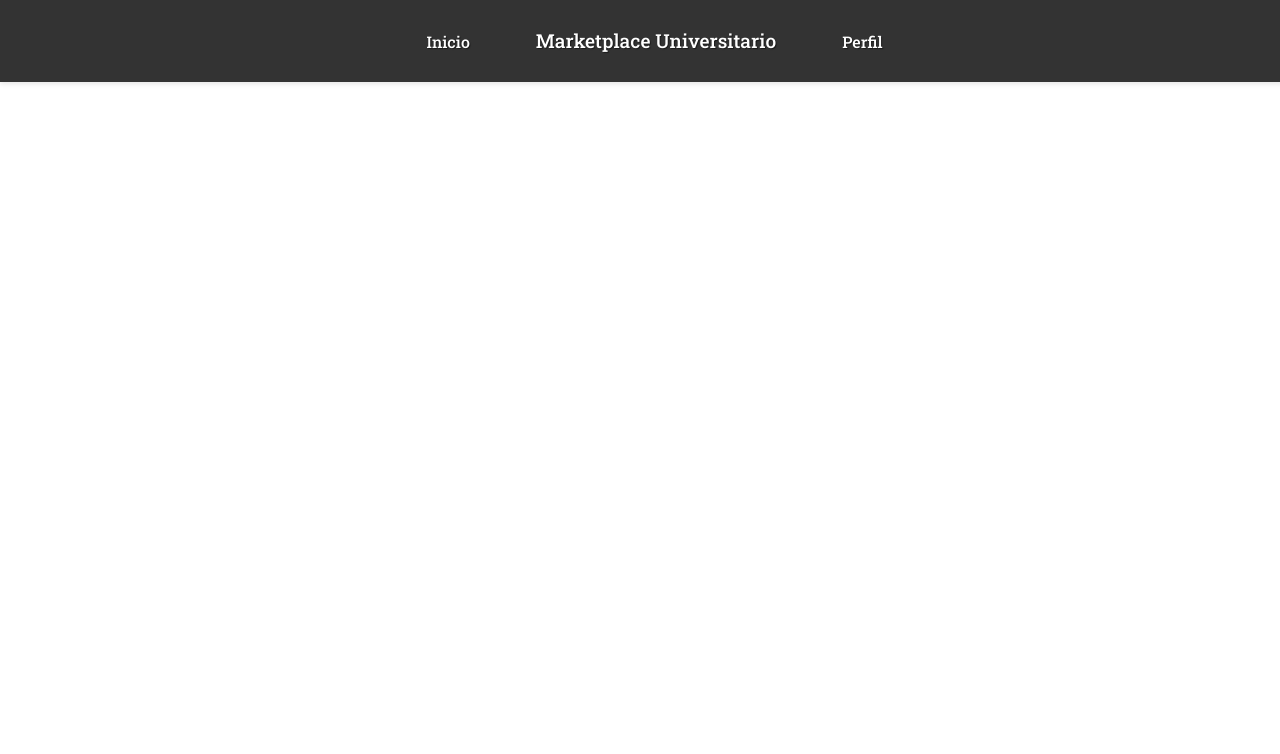
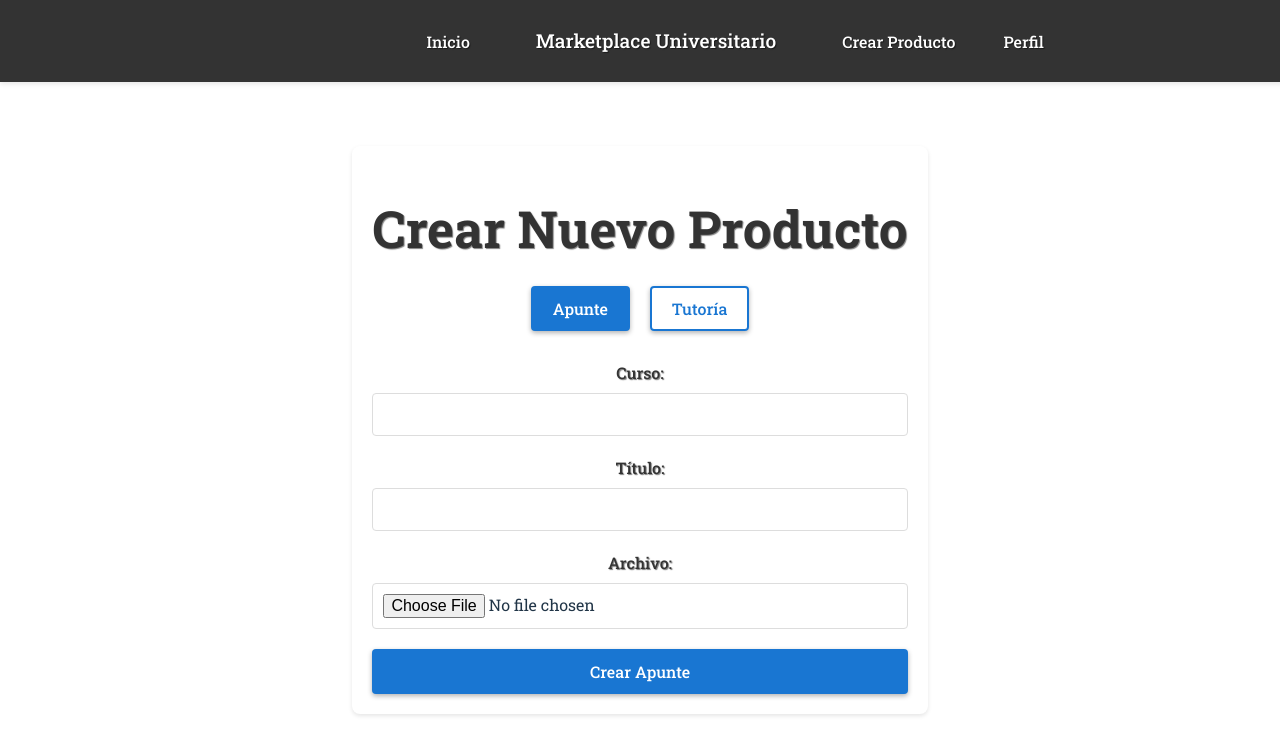
Before and after one commit to rzyuras/universitymarketplace-frontend, a React (Create React App) app: page /crear-producto in a window 1280 px wide. Shown: the top 754 px of the page. Built offline with nearby package versions, Linux system fonts and the light colour scheme; no server answers.

Commit message:
Vista Agregar Producto

```diff
--- a/src/App.js
+++ b/src/App.js
@@ -7,6 +7,7 @@ import MarketplacePage from './pages/MarketplacePage';
 import Navbar from './components/Navbar';
 import ProtectedRoute from './pages/ProtectedRoute';
 import { useAuth0 } from '@auth0/auth0-react';
+import CreateProductPage from './pages/CreateProductPage';
 
 function App() {
   const { isAuthenticated } = useAuth0();
@@ -25,6 +26,7 @@ function App() {
         <Route element={<ProtectedRoute />}>
           <Route path="/perfil" element={<ProfilePage />} />
           <Route path="/marketplace" element={<MarketplacePage />} />
+          <Route path="/crear-producto" element={<CreateProductPage />} />
         </Route>
       </Routes>
     </>
--- a/src/components/Navbar.js
+++ b/src/components/Navbar.js
@@ -20,6 +20,7 @@ const Navbar = () => {
             </div>
 
             <div className="navbar-right">
+                <button onClick={() => navigate('/crear-producto')}>Crear Producto</button>
                 <button onClick={() => navigate('/perfil')}>Perfil</button>
                 {isAuthenticated && <LogoutButton />}
             </div>
--- /dev/null
+++ b/src/pages/CreateProductPage.js
@@ -0,0 +1,151 @@
+import React, { useState } from 'react';
+import './CreateProductStyles.css';
+
+const CreateProductPage = () => {
+  const [productType, setProductType] = useState('note'); // 'note' o 'tutoring'
+  const [formData, setFormData] = useState({
+    // Campos comunes
+    course: '',
+
+    // Campos para notas
+    title: '',
+    file: null,
+
+    // Campos para tutorías
+    description: '',
+    location: '',
+    start_time: '',
+    end_time: '',
+  });
+
+  const handleInputChange = (e) => {
+    const { name, value } = e.target;
+    setFormData(prev => ({
+      ...prev,
+      [name]: value
+    }));
+  };
+
+  const handleFileChange = (e) => {
+    setFormData(prev => ({
+      ...prev,
+      file: e.target.files[0]
+    }));
+  };
+
+  const handleSubmit = (e) => {
+    e.preventDefault();
+    // Aquí iría la lógica para enviar al backend
+    console.log('Form submitted:', formData);
+  };
+
+  return (
+    <div className="create-product-container">
+      <h1>Crear Nuevo Producto</h1>
+
+      <div className="product-type-selector">
+        <button
+          className={`type-button ${productType === 'note' ? 'active' : ''}`}
+          onClick={() => setProductType('note')}
+        >
+          Apunte
+        </button>
+        <button
+          className={`type-button ${productType === 'tutoring' ? 'active' : ''}`}
+          onClick={() => setProductType('tutoring')}
+        >
+          Tutoría
+        </button>
+      </div>
+
+      <form onSubmit={handleSubmit} className="create-product-form">
+        {/* Campo común */}
+        <div className="form-group">
+          <label>Curso:</label>
+          <input
+            type="text"
+            name="course"
+            value={formData.course}
+            onChange={handleInputChange}
+            required
+          />
+        </div>
+
+        {productType === 'note' ? (
+          // Campos específicos para apuntes
+          <>
+            <div className="form-group">
+              <label>Título:</label>
+              <input
+                type="text"
+                name="title"
+                value={formData.title}
+                onChange={handleInputChange}
+                required
+              />
+            </div>
+            <div className="form-group">
+              <label>Archivo:</label>
+              <input
+                type="file"
+                name="file"
+                onChange={handleFileChange}
+                accept=".pdf,.doc,.docx"
+                required
+              />
+            </div>
+          </>
+        ) : (
+          // Campos específicos para tutorías
+          <>
+            <div className="form-group">
+              <label>Descripción:</label>
+              <textarea
+                name="description"
+                value={formData.description}
+                onChange={handleInputChange}
+                required
+              />
+            </div>
+            <div className="form-group">
+              <label>Ubicación:</label>
+              <input
+                type="text"
+                name="location"
+                value={formData.location}
+                onChange={handleInputChange}
+                required
+              />
+            </div>
+            <div className="form-group">
+              <label>Fecha y hora de inicio:</label>
+              <input
+                type="datetime-local"
+                name="start_time"
+                value={formData.start_time}
+                onChange={handleInputChange}
+                required
+              />
+            </div>
+            <div className="form-group">
+              <label>Fecha y hora de fin:</label>
+              <input
+                type="datetime-local"
+                name="end_time"
+                value={formData.end_time}
+                onChange={handleInputChange}
+                required
+              />
+            </div>
+          </>
+        )}
+
+        <button type="submit" className="submit-button">
+          Crear {productType === 'note' ? 'Apunte' : 'Tutoría'}
+        </button>
+      </form>
+    </div>
+  );
+};
+
+export default CreateProductPage;
--- /dev/null
+++ b/src/pages/CreateProductStyles.css
@@ -0,0 +1,82 @@
+.create-product-container {
+    max-width: 800px;
+    margin: 80px auto 20px;
+    padding: 20px;
+    background-color: white;
+    border-radius: 8px;
+    box-shadow: 0 2px 4px rgba(0, 0, 0, 0.1);
+  }
+
+  .create-product-container h1 {
+    text-align: center;
+    color: #333;
+    margin-bottom: 30px;
+  }
+
+  .product-type-selector {
+    display: flex;
+    justify-content: center;
+    gap: 20px;
+    margin-bottom: 30px;
+  }
+
+  .type-button {
+    padding: 10px 20px;
+    border: 2px solid #1976d2;
+    background: none;
+    color: #1976d2;
+    border-radius: 4px;
+    cursor: pointer;
+    font-size: 1rem;
+    transition: all 0.3s ease;
+  }
+
+  .type-button.active {
+    background-color: #1976d2;
+    color: white;
+  }
+
+  .create-product-form {
+    display: flex;
+    flex-direction: column;
+    gap: 20px;
+  }
+
+  .form-group {
+    display: flex;
+    flex-direction: column;
+    gap: 8px;
+  }
+
+  .form-group label {
+    font-weight: 500;
+    color: #333;
+  }
+
+  .form-group input,
+  .form-group textarea {
+    padding: 10px;
+    border: 1px solid #ddd;
+    border-radius: 4px;
+    font-size: 1rem;
+  }
+
+  .form-group textarea {
+    min-height: 100px;
+    resize: vertical;
+  }
+
+  .submit-button {
+    padding: 12px;
+    background-color: #1976d2;
+    color: white;
+    border: none;
+    border-radius: 4px;
+    font-size: 1rem;
+    cursor: pointer;
+    transition: background-color 0.3s ease;
+  }
+
+  .submit-button:hover {
+    background-color: #1565c0;
+  }
```
